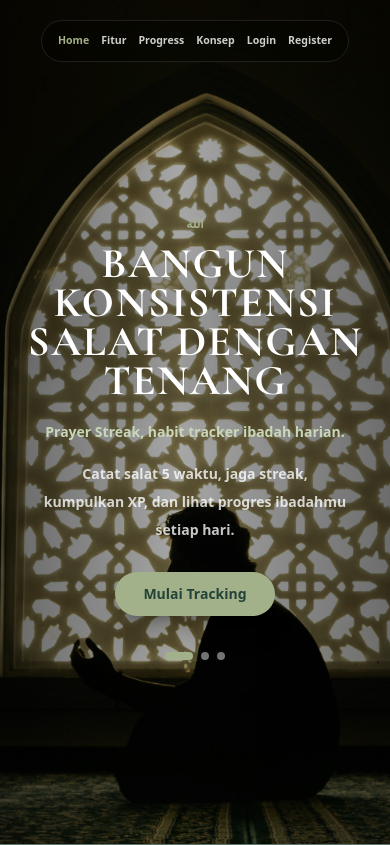
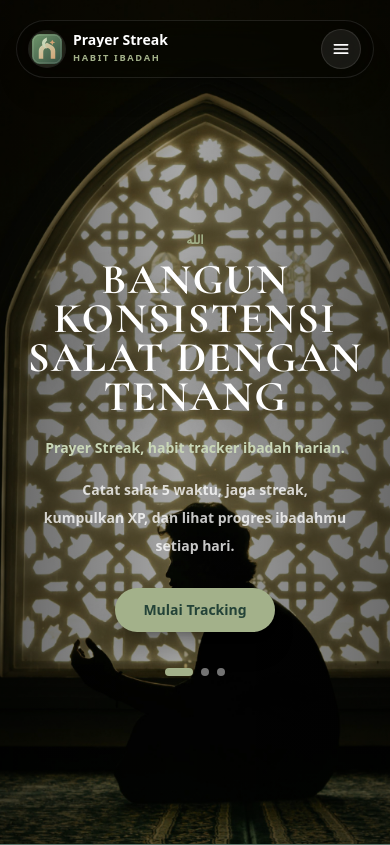
Before and after one commit to ayusafitri721/prayer-streak, a Node server app: page / in a window 390 px wide. Shown: the top 845 px of the page. Run offline with Node 20, Linux system fonts and the light colour scheme; style sheets or scripts are compiled from the project's sources; some libraries are stand-ins or nearby versions; some web fonts are replaced.

Commit message:
feat: implement mobile navigation menu with toggle functionality and improved accessibility

```diff
--- a/public/js/main.js
+++ b/public/js/main.js
@@ -32,6 +32,44 @@ if ("serviceWorker" in navigator && window.isSecureContext) {
 const passwordToggleButtons = Array.from(document.querySelectorAll("[data-password-toggle]"));
 const favoritePanels = Array.from(document.querySelectorAll("[data-favorite-panel]"));
 const profilePhotoForm = document.querySelector("[data-profile-photo-form]");
+const homeMobileMenu = document.querySelector("[data-home-mobile-menu]");
+const homeMobileMenuToggle = document.querySelector("[data-home-mobile-menu-toggle]");
+const homeMobileMenuPanel = document.querySelector("[data-home-mobile-menu-panel]");
+
+if (homeMobileMenu && homeMobileMenuToggle && homeMobileMenuPanel) {
+  const setHomeMobileMenuOpen = (isOpen) => {
+    homeMobileMenuToggle.setAttribute("aria-expanded", String(isOpen));
+    homeMobileMenuPanel.classList.toggle("pointer-events-none", !isOpen);
+    homeMobileMenuPanel.classList.toggle("opacity-0", !isOpen);
+    homeMobileMenuPanel.classList.toggle("scale-95", !isOpen);
+    homeMobileMenuPanel.classList.toggle("opacity-100", isOpen);
+    homeMobileMenuPanel.classList.toggle("scale-100", isOpen);
+  };
+
+  homeMobileMenuToggle.addEventListener("click", (event) => {
+    event.stopPropagation();
+    setHomeMobileMenuOpen(homeMobileMenuToggle.getAttribute("aria-expanded") !== "true");
+  });
+
+  homeMobileMenuPanel.addEventListener("click", (event) => {
+    const target = event.target;
+    if (target instanceof HTMLAnchorElement) {
+      setHomeMobileMenuOpen(false);
+    }
+  });
+
+  document.addEventListener("click", (event) => {
+    const target = event.target;
+    if (!(target instanceof Node) || homeMobileMenu.contains(target)) return;
+    setHomeMobileMenuOpen(false);
+  });
+
+  document.addEventListener("keydown", (event) => {
+    if (event.key === "Escape") {
+      setHomeMobileMenuOpen(false);
+    }
+  });
+}
 
 if (profilePhotoForm) {
   const fileInput = profilePhotoForm.querySelector("[data-profile-photo-input]");
--- a/src/input.css
+++ b/src/input.css
@@ -157,17 +157,3 @@ input[type="password"]::-webkit-reveal {
 .dashboard-check-row {
   animation: dashboard-card-enter 420ms cubic-bezier(0.16, 1, 0.3, 1) both;
 }
-
-.home-mobile-nav {
-  scrollbar-width: none;
-  -webkit-overflow-scrolling: touch;
-}
-
-.home-mobile-nav::-webkit-scrollbar {
-  display: none;
-}
-
-.home-mobile-nav a {
-  flex: 0 0 auto;
-  white-space: nowrap;
-}
--- a/views/pages/home.ejs
+++ b/views/pages/home.ejs
@@ -8,8 +8,8 @@
     <div class="absolute inset-0 bg-black/22"></div>
     <div class="absolute inset-0 bg-[linear-gradient(90deg,rgba(0,0,0,0.48)_0%,rgba(0,0,0,0.14)_46%,rgba(0,0,0,0.44)_100%)]"></div>
 
-    <header class="relative z-20 mx-auto flex max-w-5xl items-center justify-center px-3 pt-5 sm:px-5 sm:pt-8">
-      <nav class="home-mobile-nav flex max-w-full items-center gap-3 overflow-x-auto rounded-full border border-white/10 bg-black/24 px-4 py-3 text-[0.66rem] font-bold text-white/80 backdrop-blur sm:gap-6 sm:px-5 sm:text-xs" aria-label="Navigasi landing page">
+    <header class="relative z-20 mx-auto flex max-w-5xl items-center justify-center px-4 pt-5 sm:px-5 sm:pt-8">
+      <nav class="hidden items-center gap-6 rounded-full border border-white/10 bg-black/20 px-5 py-3 text-xs font-bold text-white/80 backdrop-blur sm:flex" aria-label="Navigasi landing page">
         <a href="/" class="text-[#A3B18A]">Home</a>
         <a href="#fitur" class="transition hover:text-[#A3B18A]">Fitur</a>
         <a href="#progress" class="transition hover:text-[#A3B18A]">Progress</a>
@@ -17,6 +17,34 @@
         <a href="/login" class="transition hover:text-[#A3B18A]">Login</a>
         <a href="/register" class="transition hover:text-[#A3B18A]">Register</a>
       </nav>
+
+      <div class="relative flex w-full items-center justify-between rounded-full border border-white/10 bg-black/24 px-3 py-2 text-white shadow-xl shadow-black/20 backdrop-blur-xl sm:hidden" data-home-mobile-menu>
+        <a href="/" class="flex min-w-0 items-center gap-2">
+          <span class="grid h-9 w-9 shrink-0 place-items-center overflow-hidden rounded-full bg-[#A3B18A]/18 ring-1 ring-white/10">
+            <img src="/assets/prayer-streak-logo.svg" alt="" class="h-full w-full" />
+          </span>
+          <span class="min-w-0">
+            <span class="block truncate text-sm font-black leading-none">Prayer Streak</span>
+            <span class="mt-1 block text-[0.58rem] font-bold uppercase tracking-[0.18em] text-[#A3B18A]">Habit ibadah</span>
+          </span>
+        </a>
+
+        <button type="button" class="inline-flex h-10 w-10 shrink-0 items-center justify-center rounded-full border border-white/10 bg-white/8 text-white transition active:scale-95" aria-label="Buka menu" aria-expanded="false" data-home-mobile-menu-toggle>
+          <svg class="h-5 w-5" viewBox="0 0 24 24" fill="none" aria-hidden="true">
+            <path d="M4 7h16M4 12h16M4 17h16" stroke="currentColor" stroke-width="2" stroke-linecap="round"/>
+          </svg>
+        </button>
+
+        <div class="pointer-events-none absolute left-0 right-0 top-16 z-30 scale-95 rounded-3xl border border-white/12 bg-[#172018]/94 p-2 text-sm font-bold text-white/82 opacity-0 shadow-[0_24px_60px_rgba(0,0,0,0.35)] backdrop-blur-xl transition duration-200" data-home-mobile-menu-panel>
+          <a href="/" class="block rounded-2xl px-4 py-3 text-[#A3B18A] transition hover:bg-white/8">Home</a>
+          <a href="#fitur" class="block rounded-2xl px-4 py-3 transition hover:bg-white/8 hover:text-[#A3B18A]">Fitur</a>
+          <a href="#progress" class="block rounded-2xl px-4 py-3 transition hover:bg-white/8 hover:text-[#A3B18A]">Progress</a>
+          <a href="#konsep" class="block rounded-2xl px-4 py-3 transition hover:bg-white/8 hover:text-[#A3B18A]">Konsep</a>
+          <div class="my-1 h-px bg-white/10"></div>
+          <a href="/login" class="block rounded-2xl px-4 py-3 transition hover:bg-white/8 hover:text-[#A3B18A]">Login</a>
+          <a href="/register" class="mt-1 block rounded-2xl bg-[#A3B18A] px-4 py-3 text-center text-[#244338] transition hover:bg-[#C9D7B8]">Register</a>
+        </div>
+      </div>
     </header>
 
     <div class="relative z-10 mx-auto flex min-h-[calc(100svh-84px)] max-w-4xl flex-col items-center justify-center px-5 pb-12 pt-10 text-center sm:min-h-[540px] sm:pb-10 sm:pt-16">
```
